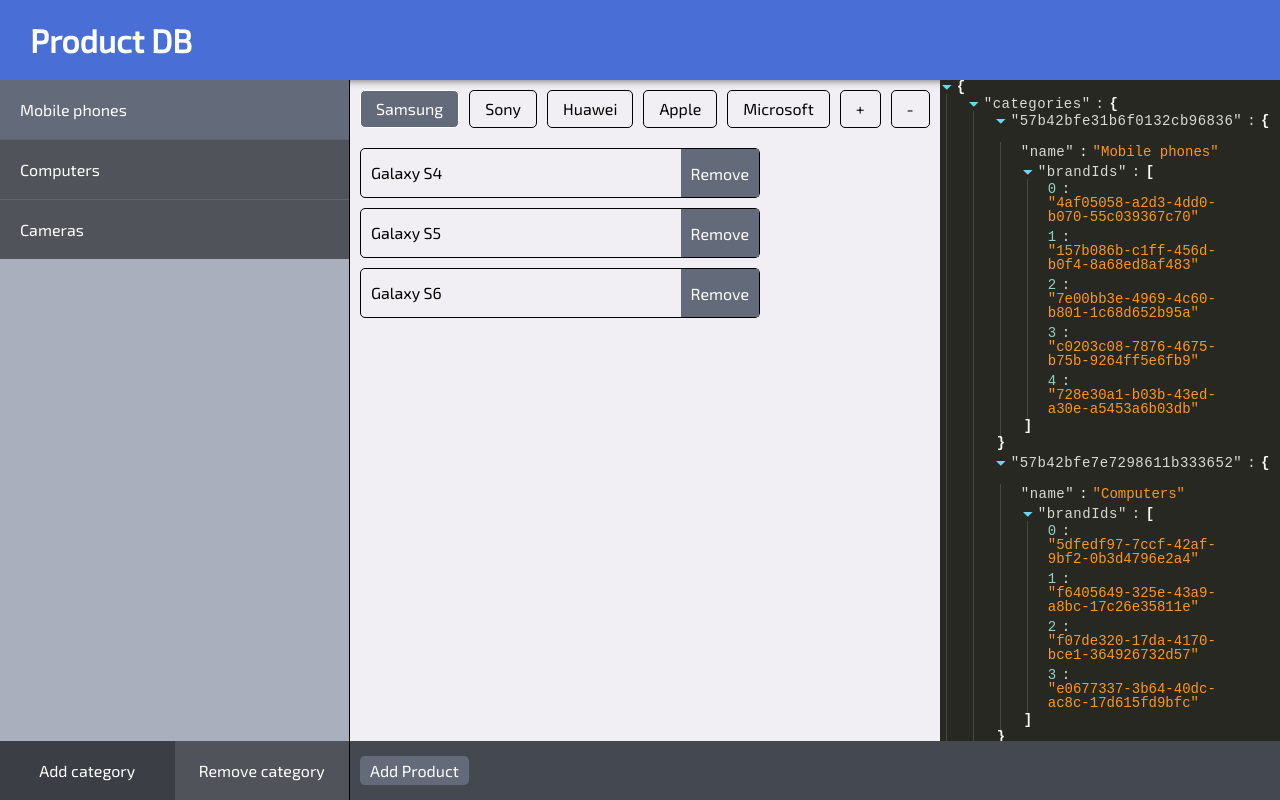
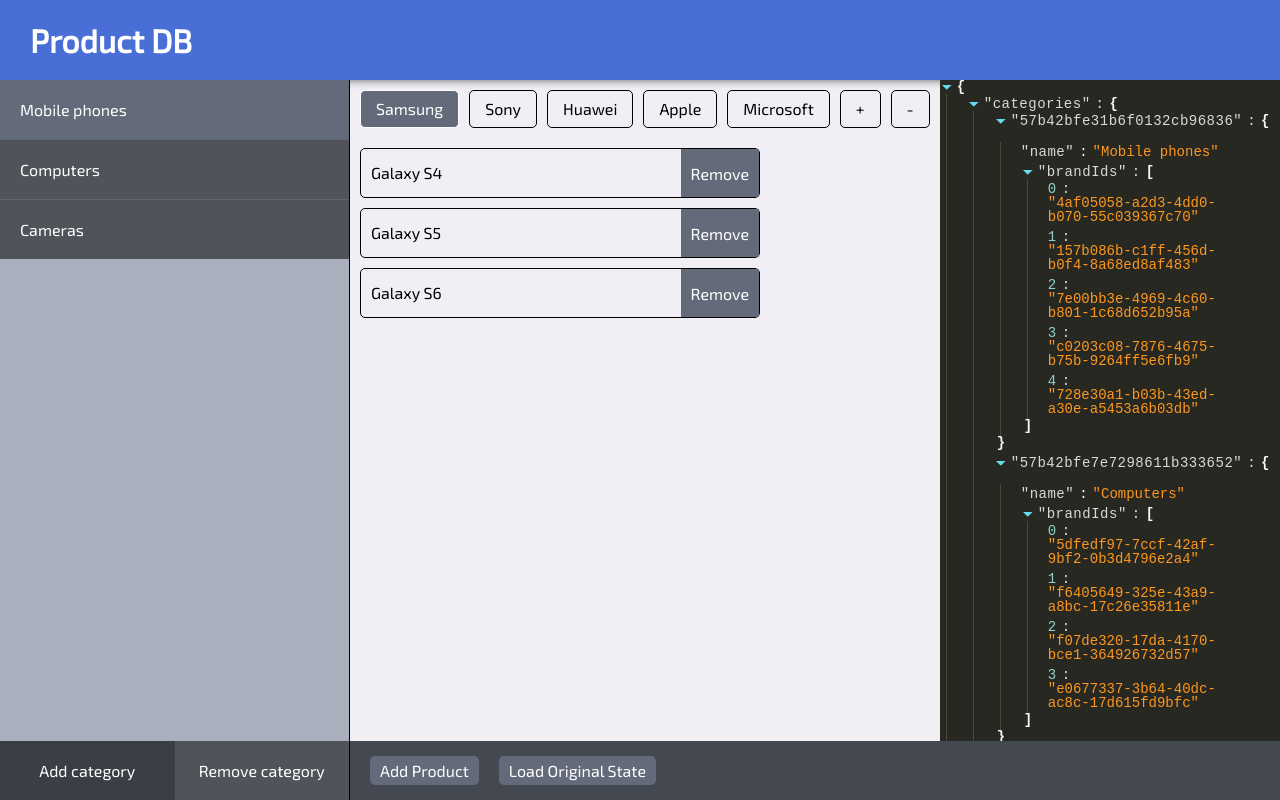
Before and after one commit to dancheskus/product-db, a React (Create React App) app: page / in a window 1280 px wide. Built offline with nearby package versions, Linux system fonts and the light colour scheme.

Commit message:
disabled state to button added

```diff
--- a/src/components/Content/index.tsx
+++ b/src/components/Content/index.tsx
@@ -13,7 +13,7 @@
   ProductItem,
   ProductItemButton,
   ContentFooter,
-  AddProduct,
+  FooterButton,
 } from './style'
 
 interface IProps {
@@ -33,7 +33,7 @@
     currentBrandIds && setCurrentBrandId(currentBrandIds[0])
   }, [currentBrandIds])
 
-  return (
+  return Object.keys(categories).length ? (
     <ContentWrapper>
       <BrandSelector>
         {currentBrandIds &&
@@ -77,7 +77,8 @@
       />
 
       <ContentFooter>
-        <AddProduct
+        <FooterButton
+          disabled={!currentBrandIds.length}
           onClick={() => {
             const newProductName = prompt('Input product name')
             if (!newProductName) return
@@ -85,8 +86,12 @@
           }}
         >
           Add Product
-        </AddProduct>
+        </FooterButton>
+
+        <FooterButton>Load Original State</FooterButton>
       </ContentFooter>
     </ContentWrapper>
+  ) : (
+    <div style={{ padding: '1rem' }}>Add first category</div>
   )
 }
--- a/src/components/Content/style.ts
+++ b/src/components/Content/style.ts
@@ -75,17 +75,26 @@
 export const ContentFooter = styled.div`
   grid-area: footer;
   background: #434851;
-  padding: 1.5rem 1rem;
+  padding: 1.5rem 2rem;
 `
 
-export const AddProduct = styled.button`
+export const FooterButton = styled.button`
+  ${({ disabled }) => css`
     padding: 0.5rem 1rem;
     border-radius: 5px;
     transition: 0.2s;
-  background: #636a79;
-  color: white;
+    background: ${disabled ? '#778092' : '#636a79'};
+    color: ${disabled ? '#969696' : 'white'};
 
+    :not(:last-child) {
+      margin-right: 2rem;
+    }
+
+    ${!disabled &&
+    css`
       :hover {
         filter: brightness(0.9);
       }
+    `}
+  `}
 `
```
Lines whose indentation alone changed are shown as unchanged.
